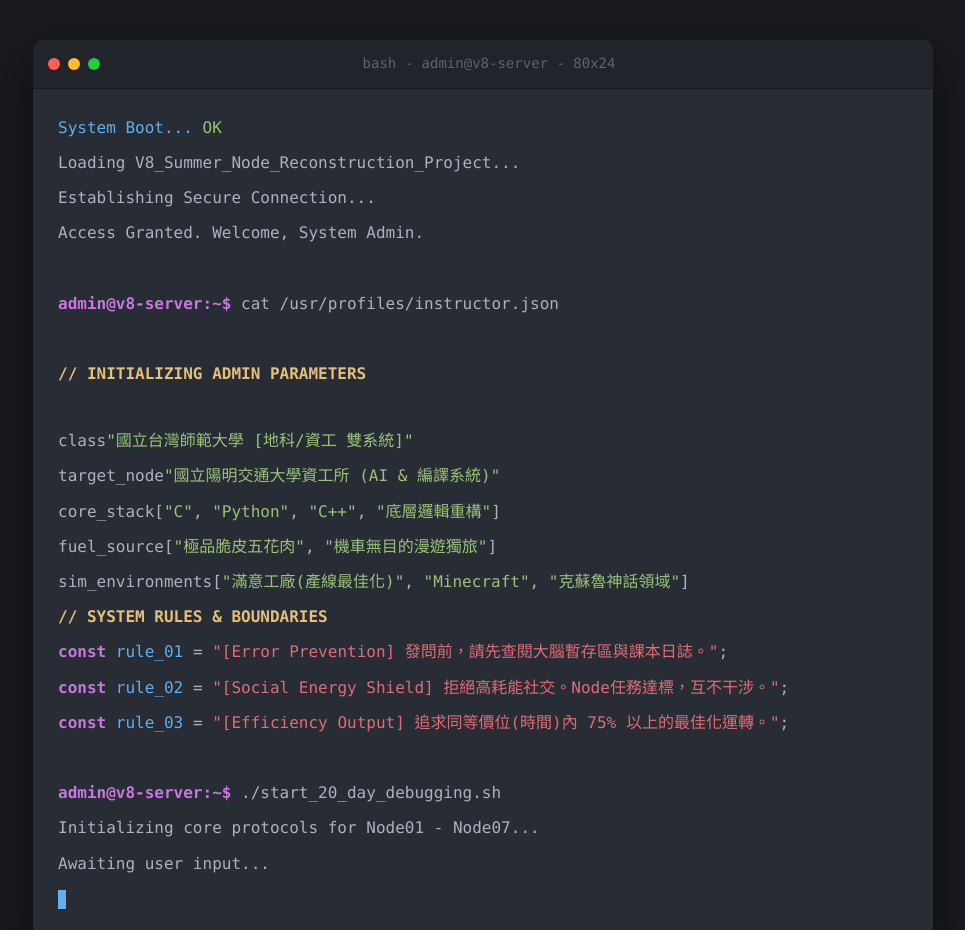
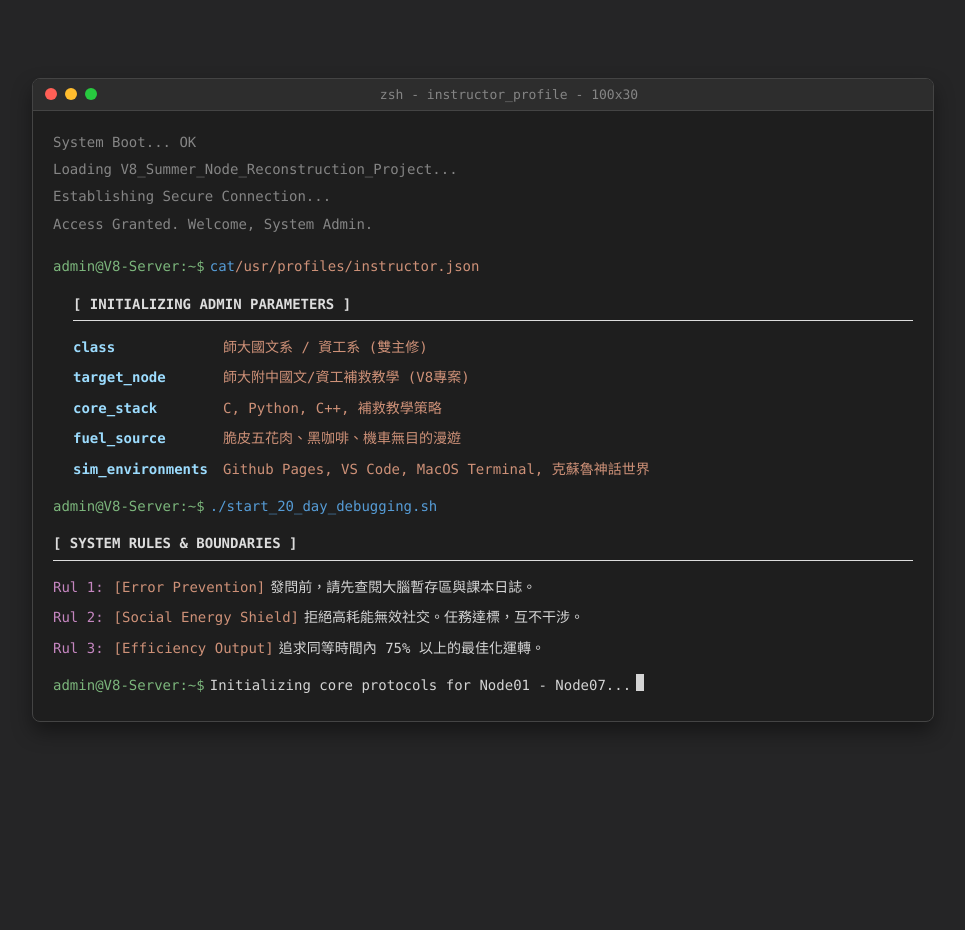
Before and after one commit to hsiaoche/Node_Core, a plain HTML site: page index.html in a window 1280 px wide. Shown: the top 930 px of the page, without its empty margins (157-1122 px from the left). After the commit the page ends 800 px from the top, so only its background shows below. Drawn offline with Linux system fonts and the light colour scheme.

Commit message:
Update HTML structure and styling for instructor profile

```diff
--- a/index.html
+++ b/index.html
@@ -1,188 +1,234 @@
 <!DOCTYPE html>
-<html lang="zh-TW">
+<html lang="zh-Hant">
 <head>
 <meta charset="UTF-8">
 <meta name="viewport" content="width=device-width, initial-scale=1.0">
-    <title>V8_Summer_Node_Reconstruction_Project</title>
+<title>Instructor Profile - V8 Project Reconstruction</title>
 <style>
-        /* 現代 IDE 暗色主題色票 (類似 One Dark Pro / Dracula) */
+    /* CSS Variables for colors based on a VS Code dark theme */
     :root {
-            --bg-base: #181a1f;
-            --bg-window: #282c34;
-            --text-main: #abb2bf;
-            --keyword-purple: #c678dd;
-            --string-green: #98c379;
-            --func-blue: #61afef;
-            --error-red: #e06c75;
-            --warn-yellow: #e5c07b;
+        --window-bg: #1e1e1e;
+        --title-bar-bg: #2d2d2d;
+        --text-main: #d4d4d4;
+        --text-mute: #858585;
+        --prompt-green: #7cb67c;
+        --prompt-path-blue: #569cd6;
+        --command-blue: #569cd6;
+        --string-orange: #ce9178;
+        --keyword-magenta: #c586c0;
+        --object-key-blue: #9cdcfe;
+        --comment-green: #6a9955;
+        --caret-color: #d4d4d4;
+        --border-color: #444;
+        --close-btn: #ff5f56;
+        --minimize-btn: #ffbd2e;
+        --zoom-btn: #27c93f;
     }
 
     body {
-            background-color: var(--bg-base);
-            color: var(--text-main);
-            /* 導入現代程式碼字體 */
-            font-family: 'JetBrains Mono', 'Fira Code', 'Consolas', monospace;
-            padding: 5vh 5vw;
         margin: 0;
-            line-height: 1.7;
+        padding: 0;
         display: flex;
         justify-content: center;
+        align-items: center;
+        min-height: 100vh;
+        background-color: #252526; /* Page background, slightly different from window */
+        font-family: 'JetBrains Mono', 'Fira Code', 'Menlo', 'Consolas', monospace;
+        font-size: 14px;
+        color: var(--text-main);
     }
 
-        #terminal-window {
+    /* Simulate a macOS Window */
+    .window {
         width: 100%;
         max-width: 900px;
-            background-color: var(--bg-window);
-            border-radius: 10px;
-            box-shadow: 0 20px 50px rgba(0,0,0,0.5);
+        background-color: var(--window-bg);
+        border: 1px solid var(--border-color);
+        border-radius: 8px;
+        box-shadow: 0 10px 20px rgba(0, 0, 0, 0.4);
         overflow: hidden;
+        display: flex;
+        flex-direction: column;
     }
 
-        /* 模擬 macOS 視窗頂部標題列 */
-        .window-header {
-            background-color: #21252b;
-            padding: 12px 15px;
+    .header {
+        background-color: var(--title-bar-bg);
+        padding: 8px 12px;
         display: flex;
         align-items: center;
-            border-bottom: 1px solid #181a1f;
+        justify-content: space-between;
+        border-bottom: 1px solid var(--border-color);
+        user-select: none;
     }
 
-        .dots {
+    .buttons {
         display: flex;
         gap: 8px;
     }
 
-        .dot {
+    .buttons div {
         width: 12px;
         height: 12px;
         border-radius: 50%;
     }
-        .dot-red { background-color: #ff5f56; }
-        .dot-yellow { background-color: #ffbd2e; }
-        .dot-green { background-color: #27c93f; }
 
-        .window-title {
-            color: #5c6370;
-            font-size: 14px;
-            margin: 0 auto;
-            transform: translateX(-20px); /* 校正視覺置中 */
+    .close { background-color: var(--close-btn); }
+    .minimize { background-color: var(--minimize-btn); }
+    .zoom { background-color: var(--zoom-btn); }
+
+    .title {
+        color: var(--text-mute);
+        flex-grow: 1;
+        text-align: center;
+        font-size: 13px;
     }
 
-        #output-content {
-            padding: 25px;
+    .content {
+        padding: 20px;
+        line-height: 1.6;
+        overflow-y: auto;
     }
 
-        .typing-text {
-            display: none;
+    /* Terminal Prompt and Command Style */
+    .line {
+        display: flex;
+        flex-wrap: wrap;
+        margin-bottom: 5px;
+    }
+
+    .prompt {
+        color: var(--prompt-green);
+        margin-right: 5px;
+    }
+
+    .path {
+        color: var(--prompt-path-blue);
+        margin-right: 5px;
+    }
+
+    .command {
+        color: var(--command-blue);
+    }
+
+    .arg {
+        color: var(--string-orange);
+    }
+
+    /* Specialized Profile and Rules Blocks */
+    .profile-block {
+        margin-top: 15px;
+        margin-bottom: 15px;
+        padding-left: 20px;
+    }
+
+    .profile-row {
+        display: flex;
         margin-bottom: 8px;
     }
 
-        /* 語法高亮設定 */
-        .prompt { color: var(--keyword-purple); font-weight: bold; }
-        .highlight { color: var(--warn-yellow); font-weight: bold; }
-        .error { color: var(--error-red); }
-        .string { color: var(--string-green); }
-        .func { color: var(--func-blue); }
+    .profile-row span:first-child {
+        color: var(--object-key-blue);
+        min-width: 150px;
+        font-weight: bold;
+    }
 
-        .cursor {
+    .profile-row span:last-child {
+        color: var(--string-orange);
+    }
+
+    .rules-block {
+        margin-top: 15px;
+        margin-bottom: 15px;
+    }
+
+    .rule-item {
+        margin-bottom: 8px;
+    }
+
+    .rule-id {
+        color: var(--keyword-magenta);
+        margin-right: 10px;
+    }
+
+    .label {
+        color: var(--string-orange);
+        margin-right: 5px;
+    }
+
+    .initialization-header {
+        color: #ddd;
+        font-weight: bold;
+        border-bottom: 1px solid #ddd;
+        margin-bottom: 15px;
+        padding-bottom: 5px;
+    }
+
+    /* Caret blinking animation */
+    .caret {
         display: inline-block;
         width: 8px;
         height: 1.2em;
-            background-color: var(--func-blue);
-            vertical-align: middle;
+        background-color: var(--caret-color);
+        margin-left: 5px;
         animation: blink 1s step-end infinite;
     }
 
     @keyframes blink {
-            0%, 100% { opacity: 1; }
         50% { opacity: 0; }
-        }
-
-        table {
-            width: 100%;
-            border-collapse: collapse;
-            margin: 15px 0 25px 0;
-        }
-
-        td {
-            padding: 6px 0;
-            vertical-align: top;
-        }
-
-        .col-key {
-            width: 25%;
-            color: var(--func-blue);
     }
 </style>
 </head>
 <body>
 
-<div id="terminal-window">
-    <div class="window-header">
-        <div class="dots">
-            <div class="dot dot-red"></div>
-            <div class="dot dot-yellow"></div>
-            <div class="dot dot-green"></div>
+<div class="window">
+    <div class="header">
+        <div class="buttons">
+            <div class="close"></div>
+            <div class="minimize"></div>
+            <div class="zoom"></div>
         </div>
-        <div class="window-title">bash - admin@v8-server - 80x24</div>
+        <div class="title">zsh - instructor_profile - 100x30</div>
+    </div>
+    <div class="content">
+        <div class="line" style="color:var(--text-mute);">System Boot... OK</div>
+        <div class="line" style="color:var(--text-mute);">Loading V8_Summer_Node_Reconstruction_Project...</div>
+        <div class="line" style="color:var(--text-mute);">Establishing Secure Connection...</div>
+        <div class="line" style="color:var(--text-mute);">Access Granted. Welcome, System Admin.</div>
+        <div class="line" style="height: 10px;"></div>
+
+        <div class="line">
+            <span class="prompt">admin@V8-Server:~$</span>
+            <span class="command">cat</span>
+            <span class="arg">/usr/profiles/instructor.json</span>
         </div>
 
-    <div id="output-content">
-        <div id="output"></div>
-        <span class="cursor" id="cursor"></span>
+        <div class="profile-block">
+            <div class="initialization-header">[ INITIALIZING ADMIN PARAMETERS ]</div>
+            <div class="profile-row"><span>class</span><span>師大國文系 / 資工系 (雙主修)</span></div>
+            <div class="profile-row"><span>target_node</span><span>師大附中國文/資工補救教學 (V8專案)</span></div>
+            <div class="profile-row"><span>core_stack</span><span>C, Python, C++, 補救教學策略</span></div>
+            <div class="profile-row"><span>fuel_source</span><span>脆皮五花肉、黑咖啡、機車無目的漫遊</span></div>
+            <div class="profile-row"><span>sim_environments</span><span>Github Pages, VS Code, MacOS Terminal, 克蘇魯神話世界</span></div>
+        </div>
+
+        <div class="line">
+            <span class="prompt">admin@V8-Server:~$</span>
+            <span class="command">./start_20_day_debugging.sh</span>
+        </div>
+
+        <div class="rules-block">
+            <div class="initialization-header">[ SYSTEM RULES & BOUNDARIES ]</div>
+            <div class="rule-item"><span class="rule-id">Rul 1:</span><span class="label">[Error Prevention]</span>發問前，請先查閱大腦暫存區與課本日誌。</div>
+            <div class="rule-item"><span class="rule-id">Rul 2:</span><span class="label">[Social Energy Shield]</span>拒絕高耗能無效社交。任務達標，互不干涉。</div>
+            <div class="rule-item"><span class="rule-id">Rul 3:</span><span class="label">[Efficiency Output]</span>追求同等時間內 75% 以上的最佳化運轉。</div>
+        </div>
+
+        <div class="line">
+            <span class="prompt">admin@V8-Server:~$</span>
+            Initializing core protocols for Node01 - Node07...<span class="caret"></span>
+        </div>
     </div>
 </div>
 
-<script>
-    const lines = [
-        "<span class='func'>System Boot...</span> <span class='string'>OK</span>",
-        "Loading V8_Summer_Node_Reconstruction_Project...",
-        "Establishing Secure Connection...",
-        "Access Granted. Welcome, System Admin.",
-        "<br>",
-        "<span class='prompt'>admin@v8-server:~$</span> cat /usr/profiles/instructor.json",
-        "<br>",
-        "<span class='highlight'>// INITIALIZING ADMIN PARAMETERS</span>",
-        "<table>",
-        "<tr><td class='col-key'>class</td><td><span class='string'>\"國立台灣師範大學 [地科/資工 雙系統]\"</span></td></tr>",
-        "<tr><td class='col-key'>target_node</td><td><span class='string'>\"國立陽明交通大學資工所 (AI & 編譯系統)\"</span></td></tr>",
-        "<tr><td class='col-key'>core_stack</td><td>[<span class='string'>\"C\"</span>, <span class='string'>\"Python\"</span>, <span class='string'>\"C++\"</span>, <span class='string'>\"底層邏輯重構\"</span>]</td></tr>",
-        "<tr><td class='col-key'>fuel_source</td><td>[<span class='string'>\"極品脆皮五花肉\"</span>, <span class='string'>\"機車無目的漫遊獨旅\"</span>]</td></tr>",
-        "<tr><td class='col-key'>sim_environments</td><td>[<span class='string'>\"滿意工廠(產線最佳化)\"</span>, <span class='string'>\"Minecraft\"</span>, <span class='string'>\"克蘇魯神話領域\"</span>]</td></tr>",
-        "</table>",
-        "<span class='highlight'>// SYSTEM RULES & BOUNDARIES</span>",
-        "<span class='prompt'>const</span> <span class='func'>rule_01</span> = <span class='error'>\"[Error Prevention] 發問前，請先查閱大腦暫存區與課本日誌。\"</span>;",
-        "<span class='prompt'>const</span> <span class='func'>rule_02</span> = <span class='error'>\"[Social Energy Shield] 拒絕高耗能社交。Node任務達標，互不干涉。\"</span>;",
-        "<span class='prompt'>const</span> <span class='func'>rule_03</span> = <span class='error'>\"[Efficiency Output] 追求同等價位(時間)內 75% 以上的最佳化運轉。\"</span>;",
-        "<br>",
-        "<span class='prompt'>admin@v8-server:~$</span> ./start_20_day_debugging.sh",
-        "Initializing core protocols for Node01 - Node07...",
-        "Awaiting user input..."
-    ];
-
-    let currentLine = 0;
-    const outputDiv = document.getElementById('output');
-
-    function typeLine() {
-        if (currentLine < lines.length) {
-            const lineElement = document.createElement('div');
-            lineElement.className = 'typing-text';
-            lineElement.innerHTML = lines[currentLine];
-            lineElement.style.display = 'block';
-            outputDiv.appendChild(lineElement);
-
-            // 微調打印速度：一般行距稍快，帶有 <br> 的換行稍微停頓
-            let delay = lines[currentLine].includes('<br>') ? 50 : 150;
-            currentLine++;
-            setTimeout(typeLine, delay);
-        }
-    }
-
-    // 延遲啟動動畫，讓視覺停留一下再開始印字
-    window.onload = () => {
-        setTimeout(typeLine, 600);
-    };
-</script>
-
 </body>
 </html>
```
Lines whose indentation alone changed are shown as unchanged.
